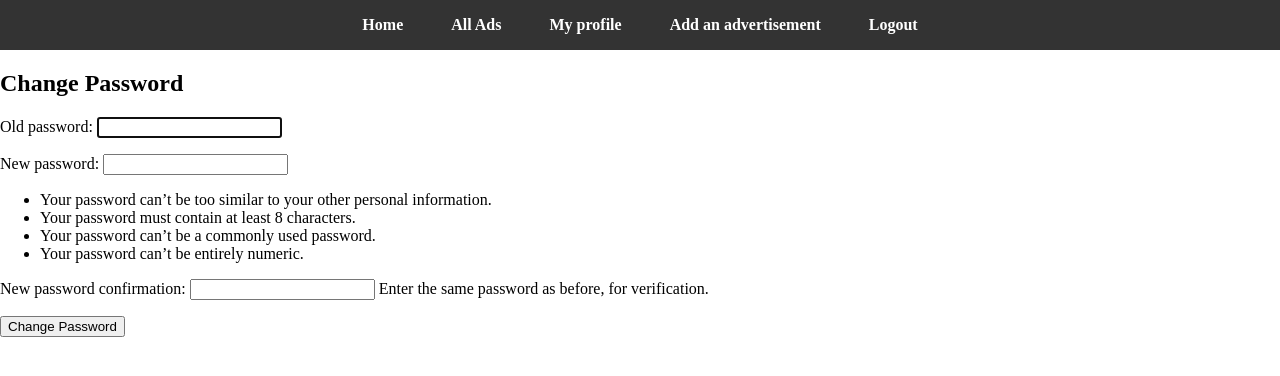
After one commit to KTamara0/MotorMadness, a Django app: page /password_change/ in a window 1280 px wide. The commit adds this page. Shown: the top 376 px of the page. Run offline with Django 5.2, Linux system fonts and the light colour scheme; the visitor is signed in with stand-in values (Sample User, id 1).

Commit message:
Adding to favorites and the ability to edit the profile

```diff
--- a/app/models.py
+++ b/app/models.py
@@ -10,6 +10,7 @@ class CustomUser(AbstractUser):
     username = models.CharField(unique=True, max_length=20)
     phone_number = models.CharField(max_length=15, blank=True, null=True)
     location = models.CharField(max_length=255, blank=True, null=True)
+    favorite_ads = models.ManyToManyField('Advertisement', related_name='favorited_by', blank=True)
 
     USERNAME_FIELD = "username"
     REQUIRED_FIELDS = ["email"]
@@ -65,10 +66,3 @@ class Advertisement(models.Model):
         ordering = ['-created_at']
         verbose_name = 'Advertisement'
         verbose_name_plural = 'Advertisements'
-
-class FavoriteAdvertisement(models.Model):
-    user = models.ForeignKey(CustomUser, on_delete=models.CASCADE, related_name='favorite_ads')
-    advertisement = models.ForeignKey(Advertisement, on_delete=models.CASCADE, related_name='favorited_by')
-
-    class Meta:
-        unique_together = ('user', 'advertisement')
--- a/app/templates/app/base.html
+++ b/app/templates/app/base.html
@@ -53,4 +53,6 @@
         }
     </script>
 </body>
+
+
 </html>
--- /dev/null
+++ b/app/templates/app/password_change.html
@@ -0,0 +1,14 @@
+{% extends "app/base.html" %}
+
+{% load static %}
+
+{% block title %}Change Password{% endblock %}
+
+{% block content %}
+  <h2>Change Password</h2>
+  <form method="post">
+    {% csrf_token %}
+    {{ form.as_p }}
+    <button type="submit" class="btn btn-primary">Change Password</button>
+  </form>
+{% endblock %}
--- a/app/urls.py
+++ b/app/urls.py
@@ -1,5 +1,7 @@
 from django.urls import path
 from . import views
+from django.contrib.auth import views as auth_views
+from .views import MyPasswordChangeView, MyPasswordChangeDoneView
 
 app_name = "app"
 
@@ -18,5 +20,7 @@ urlpatterns = [
     path('ads/<int:ad_id>/', views.ad_detail, name='ad_detail'),
     path('ads/edit/<int:ad_id>/', views.edit_ad, name='edit_ad'),
     path('ads/delete/<int:ad_id>/', views.delete_ad, name='delete_ad'),
-
+    path('profile/edit/', views.edit_profile, name='edit_profile'),
+    path('password_change/', MyPasswordChangeView.as_view(), name='password_change'),
+    path('password_change/done/', MyPasswordChangeDoneView.as_view(), name='password_change_done'),
 ]
--- a/app/views.py
+++ b/app/views.py
@@ -2,9 +2,12 @@ from django.shortcuts import render,redirect, get_object_or_404
 from django.contrib.auth import logout, login as auth_login, authenticate
 from .forms import AuthenticationForm, UserForm, AccountForm, AdvertisementForm, MotorForm
 from django.contrib.auth.decorators import login_required
-from .models import CustomUser, Motor, Advertisement, FavoriteAdvertisement
+from .models import CustomUser, Motor, Advertisement
 from django.http import HttpResponse, JsonResponse
 from django.db.models import Q
+from django.contrib import messages
+from django.contrib.auth import views as auth_views
+from django.urls import reverse_lazy
 
 
 # Create your views here.
@@ -137,7 +140,7 @@ def all_advertisements(request):
 
     favorites = []
     if request.user.is_authenticated:
-        favorites = request.user.favorite_ads.values_list('advertisement_id', flat=True)
+        favorites = request.user.favorite_ads.values_list('id', flat=True)
 
     return render(request, 'app/all_ads.html', {
         'ads': ads,
@@ -149,15 +152,25 @@ def all_advertisements(request):
 @login_required
 def toggle_favorite(request, ad_id):
     ad = get_object_or_404(Advertisement, id=ad_id)
-    favorite, created = FavoriteAdvertisement.objects.get_or_create(user=request.user, advertisement=ad)
-    if not created:
-        favorite.delete()
-        return JsonResponse({'status': 'removed'})
-    return JsonResponse({'status': 'added'})
+
+    # Provjera: korisnik ne može dodati svoj oglas u favorite
+    if ad.user == request.user:
+        messages.warning(request, "You cannot add your own ad to favorites.")
+        return redirect('app:ad_detail', ad_id=ad_id)
+
+    if ad in request.user.favorite_ads.all():
+        request.user.favorite_ads.remove(ad)
+        messages.success(request, "Ad removed from your favorites.")
+    else:
+        request.user.favorite_ads.add(ad)
+        messages.success(request, "Ad added to your favorites.")
+
+    return redirect('app:ad_detail', ad_id=ad_id)
+
 
 @login_required
 def favorite_ads_view(request):
-    favorites = Advertisement.objects.filter(favorited_by__user=request.user)
+    favorites = Advertisement.objects.filter(favorited_by=request.user)
     return render(request, 'app/favorites.html', {'favorites': favorites})
 
 @login_required
@@ -169,7 +182,16 @@ def my_ads(request):
 def ad_detail(request, ad_id):
     ad = get_object_or_404(Advertisement, id=ad_id)
     motor = ad.motor  # Dohvati povezani motor
-    return render(request, 'app/ad_detail.html', {'ad': ad, 'motor': motor})
+
+    is_favorite = False
+    if request.user.is_authenticated:
+        is_favorite = ad in request.user.favorite_ads.all()
+
+    return render(request, 'app/ad_detail.html', {
+        'ad': ad,
+        'motor': motor,
+        'is_favorite': is_favorite
+    })
 
 @login_required
 def edit_ad(request, ad_id):
@@ -195,3 +217,23 @@ def delete_ad(request, ad_id):
         return redirect('app:my_ads')
 
     return render(request, 'app/confirm_delete.html', {'ad': ad})
+
+
+@login_required
+def edit_profile(request):
+    if request.method == 'POST':
+        form = AccountForm(request.POST, instance=request.user)
+        if form.is_valid():
+            form.save()
+            messages.success(request, "Your profile has been updated.")
+            return redirect('app:profile', user_id=request.user.id)  # Promijeni u svoj url za profil
+    else:
+        form = AccountForm(instance=request.user)
+    return render(request, 'app/edit_profile.html', {'form': form})
+
+class MyPasswordChangeView(auth_views.PasswordChangeView):
+    template_name = 'app/password_change.html'
+    success_url = reverse_lazy('app:password_change_done')
+
+class MyPasswordChangeDoneView(auth_views.PasswordChangeDoneView):
+    template_name = 'app/password_change_done.html'
```
Also changed, not shown: app/templates/app/ad_detail.html (+9 -7 lines), app/templates/app/edit_profile.html (added, +15 -0 lines), app/templates/app/password_change_done.html (added, +11 -0 lines), app/templates/app/profile.html (+13 -2 lines), app/migrations/0007_customuser_favorite_ads_delete_favoriteadvertisement.py (added).
